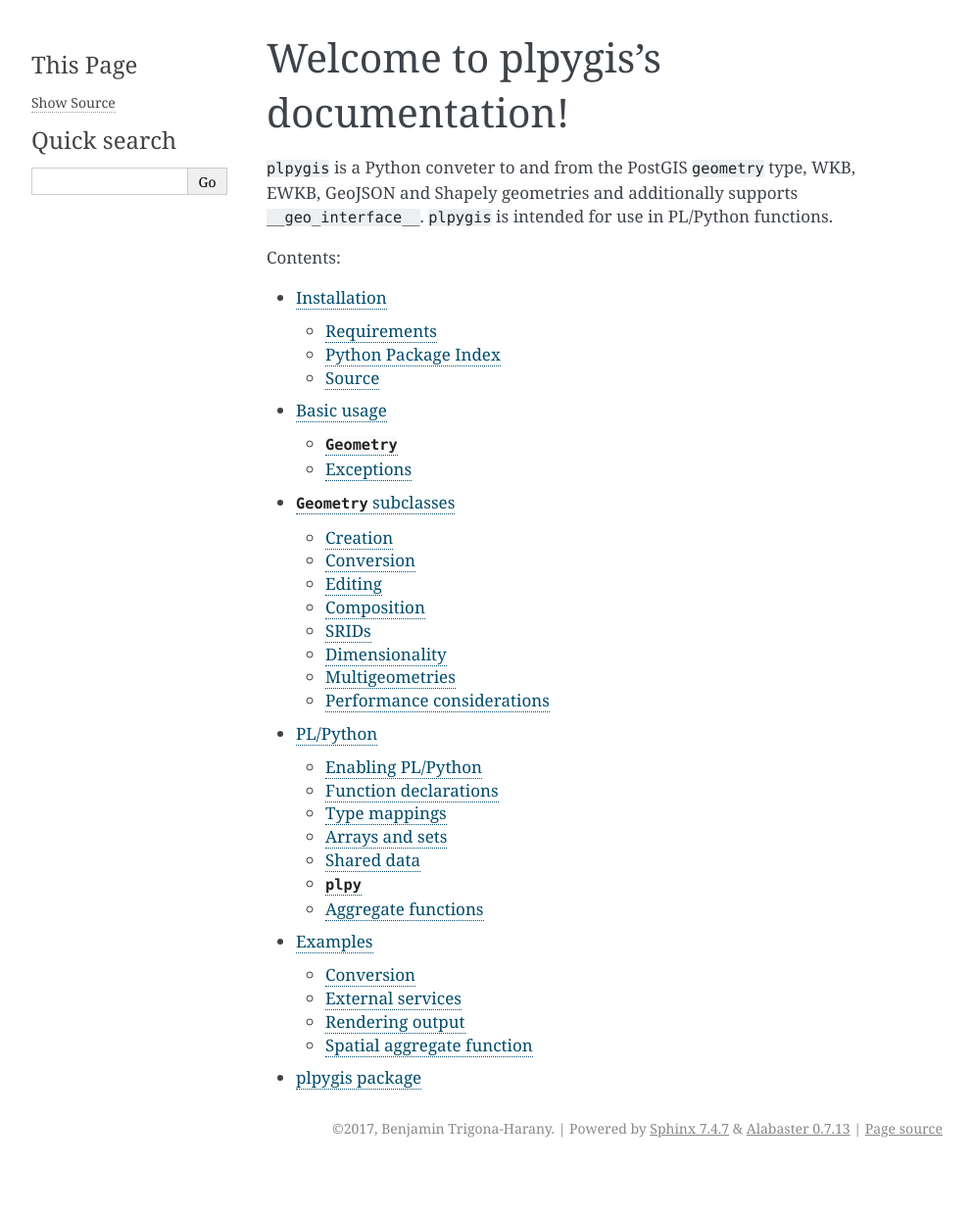
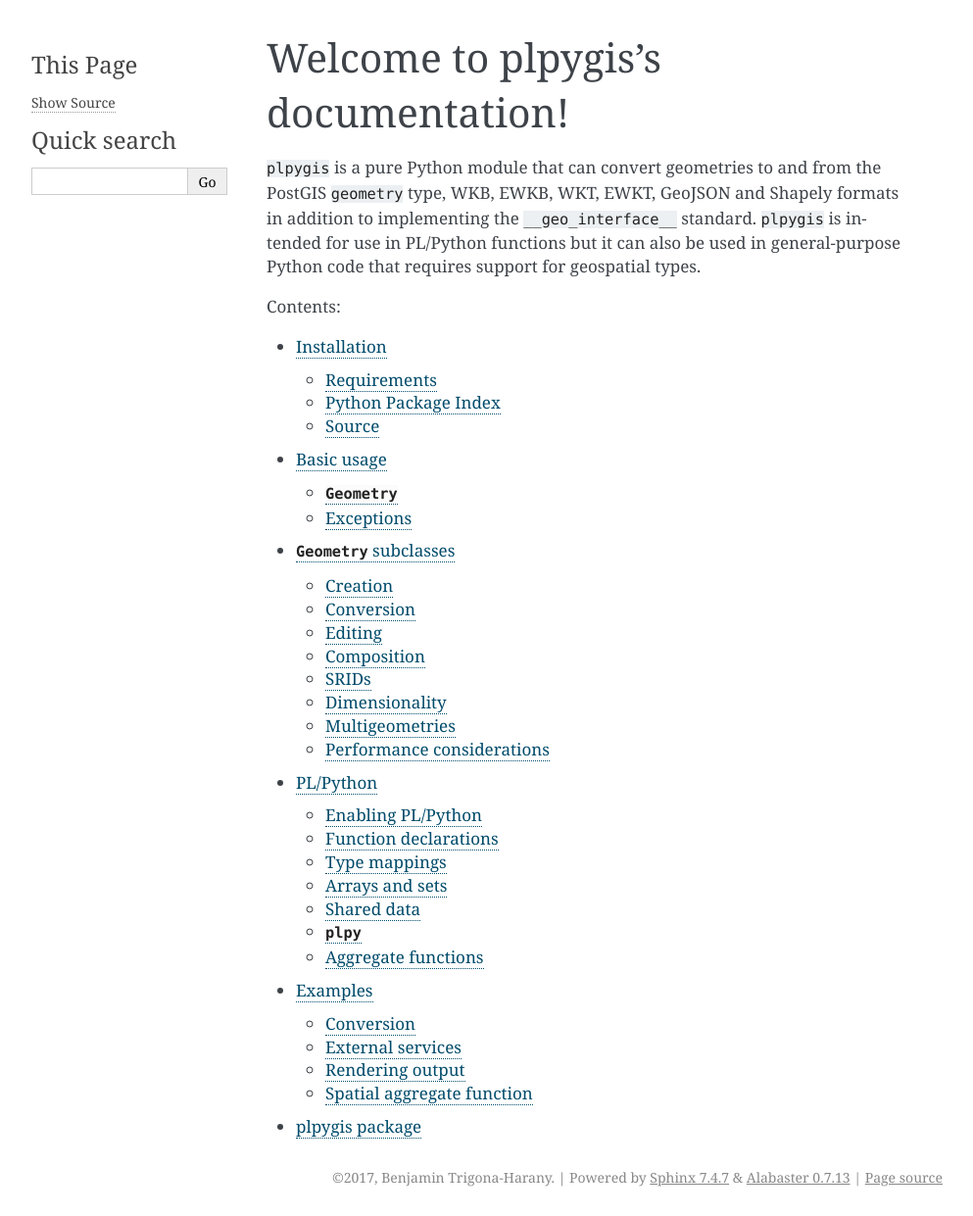
Before and after one commit to bosth/plpygis, a Sphinx documentation site: the page built from doc/source/index.rst, in a window 1280 px wide. Shown: the whole page at 98% size, without its empty margins (148-1141 px from the left). Built offline with Sphinx 7.4.7, drawn with Linux system fonts in a browser that asks for light colours; before the commit the page ends 1191 px from its top, so only the background shows below that.

Commit message:
Update documentation intro to matach README

```diff
--- a/doc/source/index.rst
+++ b/doc/source/index.rst
@@ -7,7 +7,7 @@
 Welcome to plpygis's documentation!
 ###################################
 
-``plpygis`` is a Python conveter to and from the PostGIS ``geometry`` type, WKB, EWKB, GeoJSON and Shapely geometries and additionally supports ``__geo_interface__``. ``plpygis`` is intended for use in PL/Python functions.
+``plpygis`` is a pure Python module that can convert geometries to and from the PostGIS ``geometry`` type, WKB, EWKB, WKT, EWKT, GeoJSON and Shapely formats in addition to implementing the ``__geo_interface__`` standard. ``plpygis`` is intended for use in PL/Python functions but it can also be used in general-purpose Python code that requires support for geospatial types.
 
 .. toctree::
    :maxdepth: 2
```
